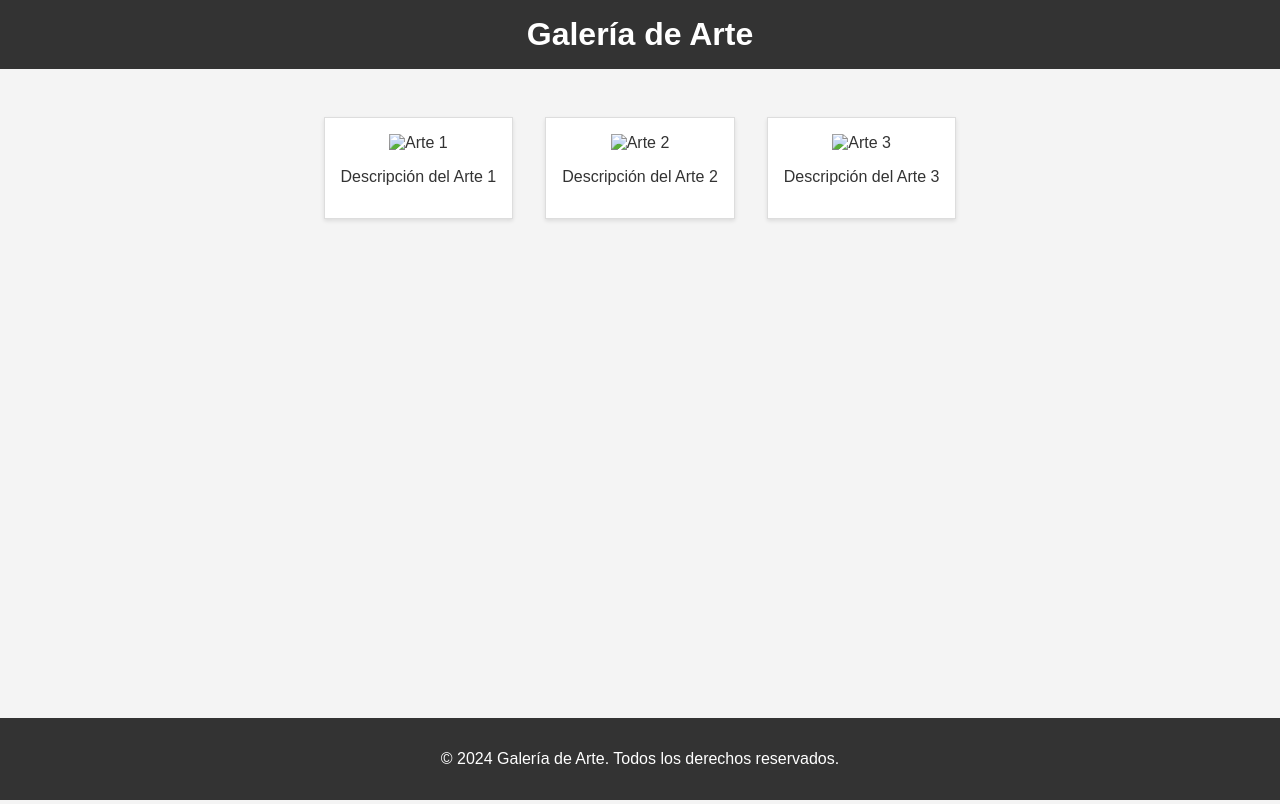
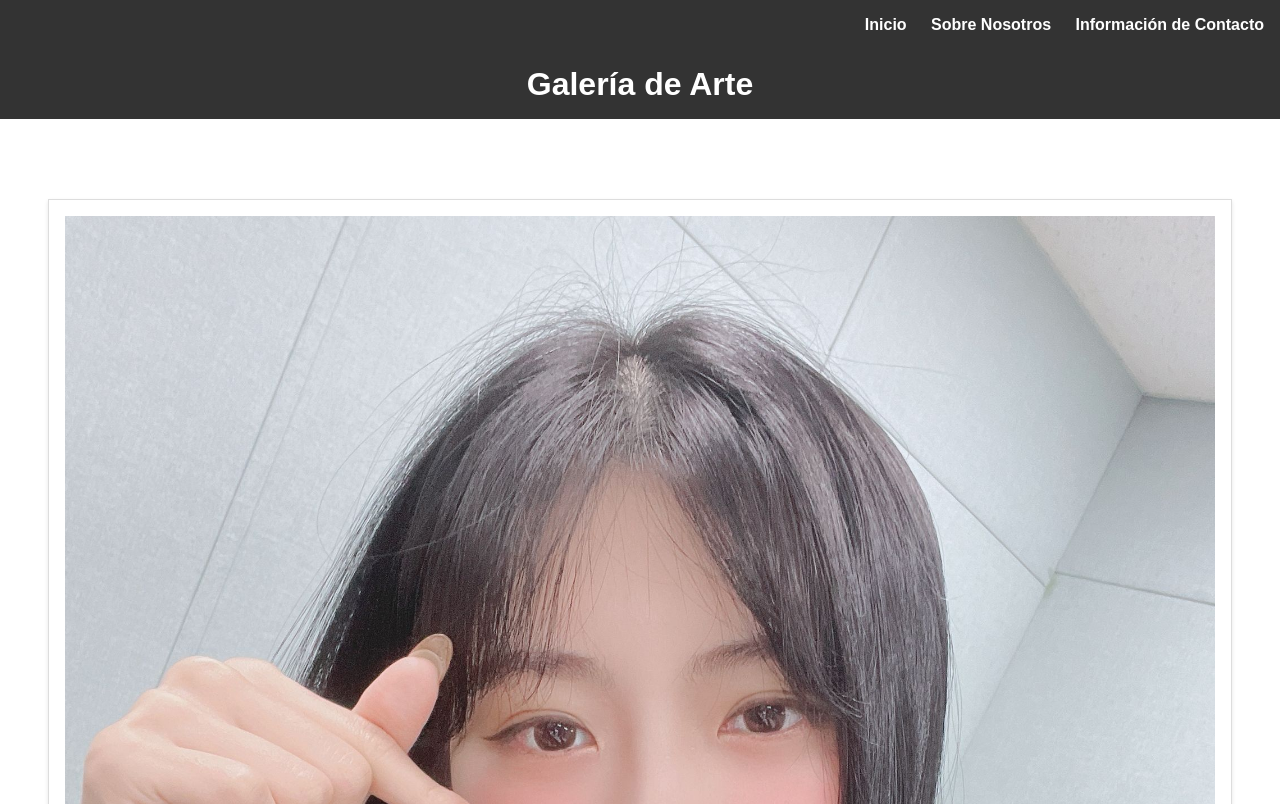
Before and after one commit to juanhallasi/sistema-registro-alura-II, a plain HTML site: page index.html in a window 1280 px wide. Shown: the top 804 px of the page. Drawn offline with Linux system fonts and the light colour scheme.

Commit message:
actualización continua

```diff
--- a/index.html
+++ b/index.html
@@ -7,29 +7,48 @@
     <link rel="stylesheet" href="styles.css">
 </head>
 <body>
+    <div class="wrapper">
+        <nav>
+            <ul>
+                <li><a href="#">Inicio</a></li>
+                <li><a href="#">Sobre Nosotros</a></li>
+                <li><a href="#">Información de Contacto</a></li>
+            </ul>
+        </nav>
         <header>
             <h1>Galería de Arte</h1>
         </header>
         <main>
             <section class="gallery">
                 <div class="gallery-item">
-                <img src="img1.jpg" alt="Arte 1">
+                    <img src="assets/imagen1.jpg" alt="Arte 1">
                     <p>Descripción del Arte 1</p>
                 </div>
                 <div class="gallery-item">
-                <img src="img2.jpg" alt="Arte 2">
+                    <img src="assets/8.jpg" alt="Arte 2">
                     <p>Descripción del Arte 2</p>
                 </div>
                 <div class="gallery-item">
-                <img src="img3.jpg" alt="Arte 3">
+                    <img src="assets/imagen4.jpg" alt="Arte 3">
                     <p>Descripción del Arte 3</p>
                 </div>
-            <!-- Agregar más elementos de galería según sea necesario -->
+                <div class="gallery-item">
+                    <img src="assets/15.jpg" alt="Arte 4">
+                    <p>Descripción del Arte 3</p>
+                </div>
+                <div class="gallery-item">
+                    <img src="assets/imagen3.jpg" alt="Arte 4">
+                    <p>Descripción del Arte 3</p>
+                </div>
+                <div class="gallery-item">
+                    <img src="assets/11.jpg" alt="Arte 4">
+                    <p>Descripción del Arte 3</p>
+                </div>
             </section>
         </main>
-    <footer>
-        <p>&copy; 2024 Galería de Arte. Todos los derechos reservados.</p>
-    </footer>
+    </div>
+
+
     <script src="script.js"></script>
 </body>
 </html>
--- a/styles.css
+++ b/styles.css
@@ -1,9 +1,45 @@
+html, body {
+    height: 100%;
+    margin: 0;
+    font-family: Arial, sans-serif;
+}
+
 body {
-    font-family: Arial, sans-serif;
+    display: flex;
+    flex-direction: column;
+}
+
+.wrapper {
+    display: flex;
+    flex-direction: column;
+    min-height: 100vh;
+}
+
+nav {
+    background-color: #333;
+    padding: 1em;
+    text-align: right;
+}
+
+nav ul {
+    list-style: none;
     margin: 0;
     padding: 0;
-    background-color: #f4f4f4;
-    color: #333;
+}
+
+nav ul li {
+    display: inline;
+    margin-left: 20px;
+}
+
+nav ul li a {
+    color: #fff;
+    text-decoration: none;
+    font-weight: bold;
+}
+
+nav ul li a:hover {
+    text-decoration: underline;
 }
 
 header {
@@ -15,6 +51,11 @@ header {
 
 h1 {
     margin: 0;
+}
+
+main {
+    flex: 1;
+    padding: 2em 0;
 }
 
 .gallery {
@@ -38,12 +79,9 @@ h1 {
     height: auto;
 }
 
+
+/*
 footer {
-    background-color: #333;
-    color: #fff;
-    text-align: center;
-    padding: 1em 0;
-    position: fixed;
-    width: 100%;
-    bottom: 0;
+
 }
+*/
```
Also changed, not shown: assets/11.jpg (added), assets/15.jpg (added), assets/8.jpg (added), assets/imagen1.jpg (added), assets/imagen2.jpg (added), assets/imagen3.jpg (added), assets/imagen4.jpg (added). Lines whose indentation alone changed are shown as unchanged.
